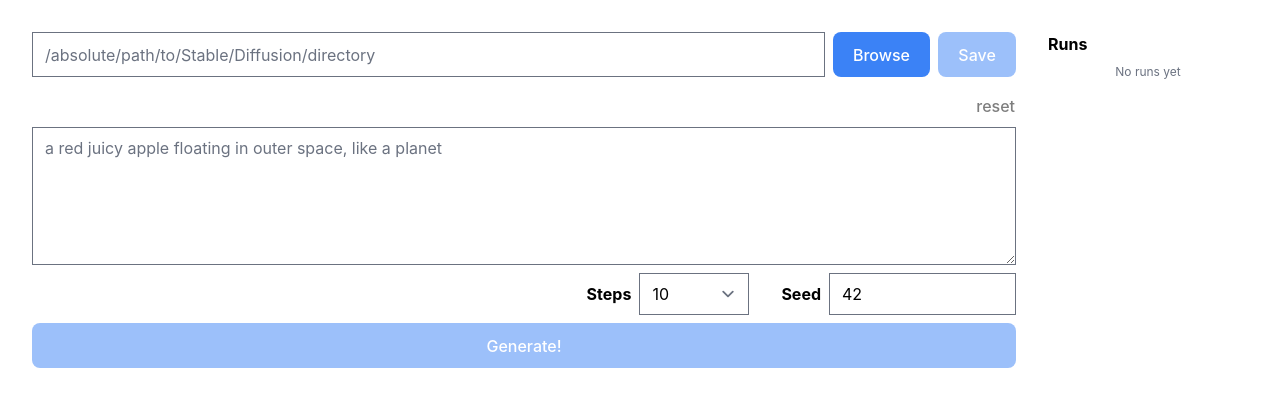
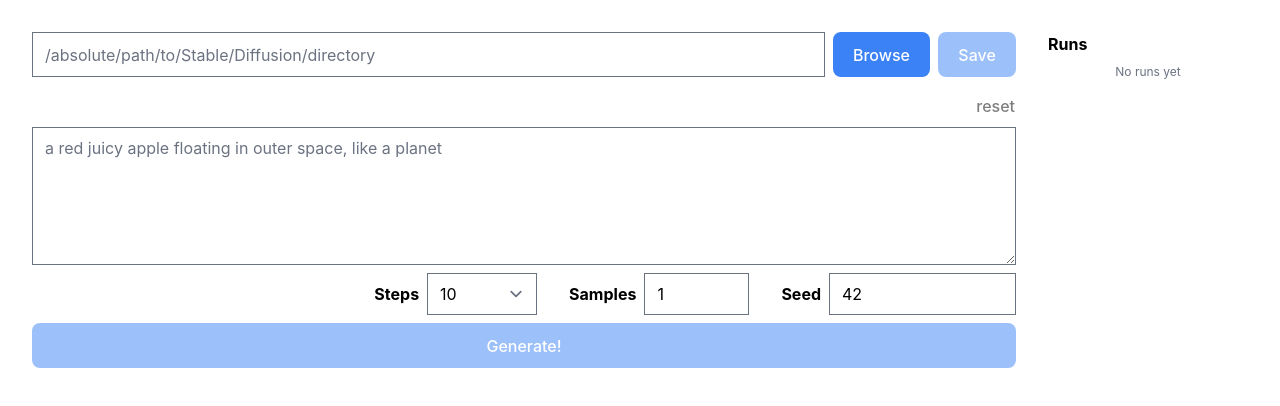
Before and after one commit to breadthe/sd-buddy, a Svelte app: page / in a window 1280 px wide. Shown: the top 406 px of the page. Built offline with nearby package versions, Linux system fonts and the light colour scheme.

Commit message:
Add samples param

```diff
--- a/src/Generate.svelte
+++ b/src/Generate.svelte
@@ -31,10 +31,12 @@
   const placeholder =
     "a red juicy apple floating in outer space, like a planet";
   let prompt: string = "";
-  let defaultSteps: number = 10; // default --ddim_steps 50
+  let defaultSteps: number = 10; // --ddim_steps, default 50
   let steps: number = 10; // selected steps
   let maxSteps: number = 100;
   let stepsOptions: number[] = [1, 2, 3, 4, 5, 10, 15, 25, 50, 75, 100];
+  let samples = 1; // --n_samples, default 3
+  let maxSamples = 10; // no idea what is should be, go with 10 for now
   let seed = 42; // --seed default 42, set to -1 for random
   let maxSeed = 4294967295; //
 
@@ -42,8 +44,8 @@
   let elapsed: number = 0; // in ms
 
   $: {
-    stableDiffusionCommand = `python scripts/txt2img.py --prompt "${prompt}" --n_samples 1 --n_iter 1 --plms --ddim_steps ${steps.toString()} --seed ${steps.toString()}`;
-    stableDiffusionCommandHtml = `python scripts/txt2img.py --prompt <strong>"${prompt}"</strong> --n_samples 1 --n_iter 1 --plms --ddim_steps <strong>${steps}</strong> --seed <strong>${seed}</strong>`;
+    stableDiffusionCommand = `python scripts/txt2img.py --prompt "${prompt}" --n_samples ${samples.toString()} --n_iter 1 --plms --ddim_steps ${steps.toString()} --seed ${steps.toString()}`;
+    stableDiffusionCommandHtml = `python scripts/txt2img.py --prompt <strong>"${prompt}"</strong> --n_samples <strong>${samples}</strong> --n_iter 1 --plms --ddim_steps <strong>${steps}</strong> --seed <strong>${seed}</strong>`;
   }
 
   $: {
@@ -92,6 +94,7 @@
       id: uuidv4(),
       prompt,
       steps,
+      samples,
       seed,
       started_at: startTimer,
       rating: Rating.One,
@@ -210,6 +213,12 @@
       </label>
 
       <label class="flex items-center gap-2">
+        <span class="font-bold">Samples</span>
+
+        <input type="number" bind:value={samples} min="1" max={maxSamples} />
+      </label>
+
+      <label class="flex items-center gap-2">
         <span class="font-bold">Seed</span>
 
         <input type="number" bind:value={seed} min="-1" max={maxSeed} />
--- a/src/lib/RunItem.svelte
+++ b/src/lib/RunItem.svelte
@@ -88,12 +88,16 @@
         >
       </dd>
       <!-- <dt class="font-bold">id</dt><dd>{run.id}</dd> -->
+      <dt class="font-bold">steps</dt>
+      <dd>{run.steps}</dd>
+      {#if run.samples}
+        <dt class="font-bold">samples</dt>
+        <dd>{run.samples}</dd>
+      {/if}
       {#if run.seed}
         <dt class="font-bold">seed</dt>
         <dd>{run.seed}</dd>
       {/if}
-      <dt class="font-bold">steps</dt>
-      <dd>{run.steps}</dd>
       <dt class="font-bold">elapsed</dt>
       <dd>{run.elapsed / 1000}s</dd>
       {#if run.rating}
--- a/src/types.ts
+++ b/src/types.ts
@@ -18,6 +18,7 @@ export interface Run {
     id: string; // uuid
     prompt: string; // text prompt
     steps: number; // --ddim_steps
+    samples: number; // --n_samples
     seed: number; // --seed
     started_at: Date;
     ended_at?: Date;
```
